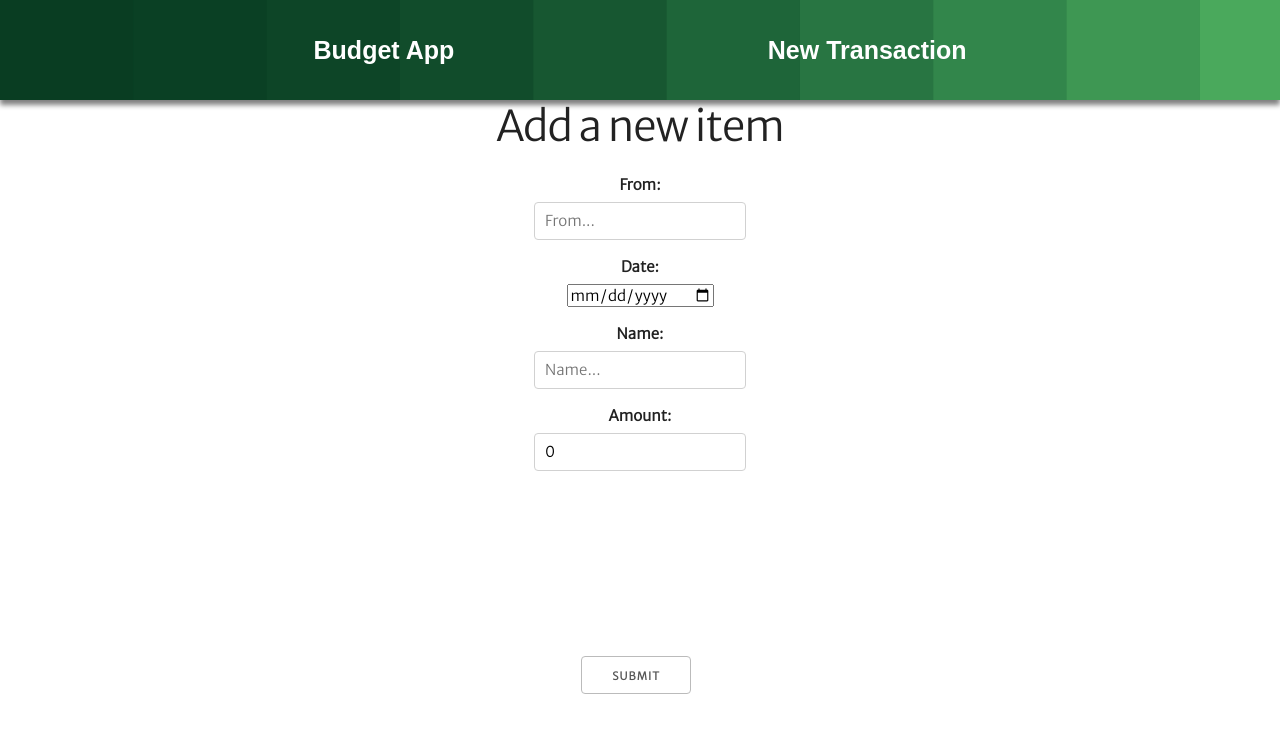
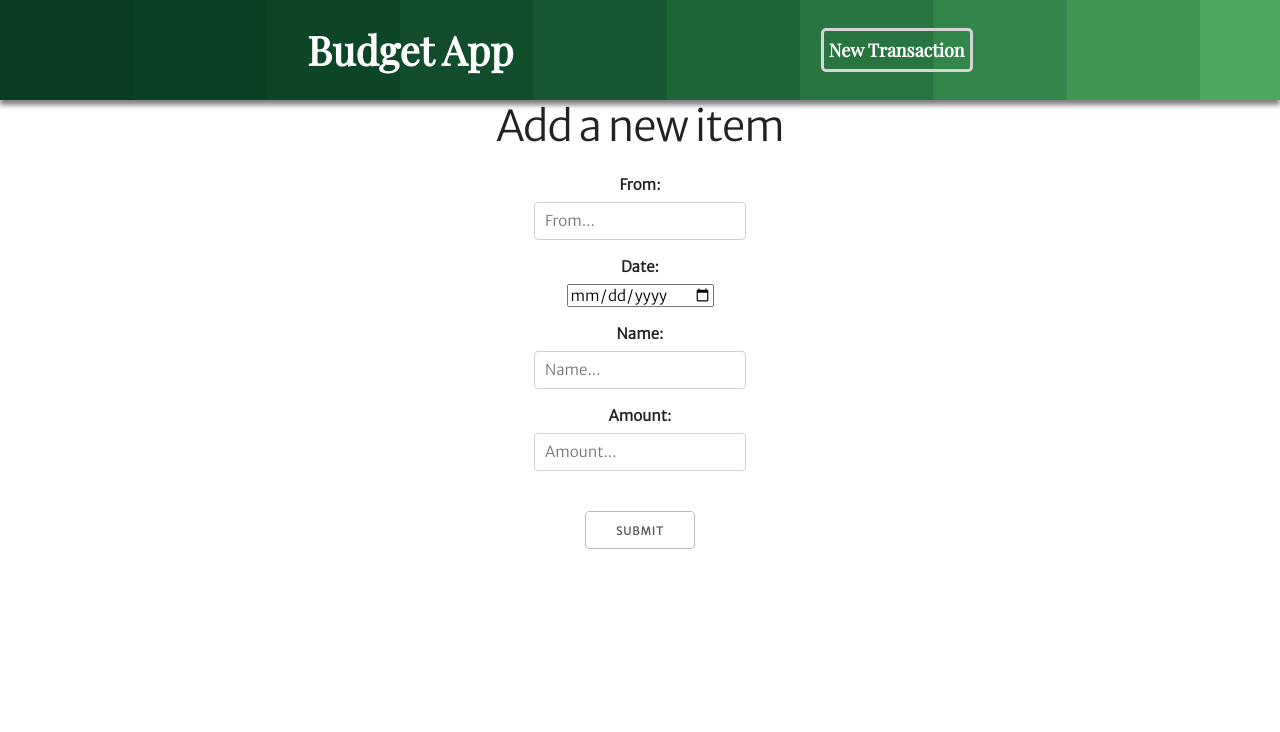
Before and after one commit to yashiazize/Frontend-Budgeting-App, a React (Create React App) app in the folder frontend-budgeting-app/: page /transactions/new in a window 1280 px wide. Shown: the top 732 px of the page. Built offline with nearby package versions, Linux system fonts and the light colour scheme; no server answers.

Commit message:
setup netlify

```diff
--- a/frontend-budgeting-app/src/App.css
+++ b/frontend-budgeting-app/src/App.css
@@ -1,8 +1,8 @@
-@import url('https://fonts.googleapis.com/css2?family=Merriweather+Sans:wght@300&display=swap');
+@import url("https://fonts.googleapis.com/css2?family=Merriweather+Sans:wght@300&display=swap");
 
 .App {
   text-align: center;
-  font-family: 'Merriweather Sans', sans-serif;
+  font-family: "Merriweather Sans", sans-serif;
 }
 
 .transactionsComp li {
@@ -11,6 +11,9 @@
   border-bottom: 2px solid rgb(209, 209, 209);
   margin-top: 10%;
   font-size: 18px;
+  display: flex;
+  justify-content: space-between;
+  width: 35vw;
 }
 
 .indexContainer {
@@ -44,17 +47,14 @@
   display: flex;
   flex-direction: row;
   padding: 14%;
-
 }
 
 .newFormContainer {
   display: flex;
   flex-direction: column;
+
 }
 
 .newFormButton {
   margin: 2%;
-   position: absolute;
-   bottom: 10%;
-   right: 44%;
 }
--- a/frontend-budgeting-app/src/App.js
+++ b/frontend-budgeting-app/src/App.js
@@ -62,7 +62,7 @@ const App = () => {
 
   useEffect(() => {
     fetchLogs();
-  }, []);
+  }, [transactions]);
 
   return (
     <main className="App">
--- a/frontend-budgeting-app/src/Components/EditForm.js
+++ b/frontend-budgeting-app/src/Components/EditForm.js
@@ -73,6 +73,7 @@ const EditForm = (props) => {
           type="text"
           placeholder="Amount..."
         />
+         <br/>
         <input type="submit" />
       </form>
       <Link to={`/transactions/${index}`}> <button>Nevermind</button></Link>
--- a/frontend-budgeting-app/src/Components/NavBar.css
+++ b/frontend-budgeting-app/src/Components/NavBar.css
@@ -1,3 +1,5 @@
+@import url('https://fonts.googleapis.com/css2?family=Playfair+Display&display=swap');
+
 nav {
   display: flex;
   justify-content: space-evenly;
@@ -7,8 +9,8 @@ nav {
   background-size: cover;
   height: 100px;
   align-items: center;
-  font-size: 25px;
-  font-family: Arial, Helvetica, sans-serif;
+  font-size: 40px;
+  font-family: 'Playfair Display', serif;
   box-shadow: 0px 5px 5px grey;
 }
 nav img {
@@ -27,3 +29,10 @@ nav a:hover {
 nav a:link {
   text-decoration: none;
 }
+
+.newLink {
+  font-size: 18px;
+  border: 3px solid rgb(212, 212, 212);
+  padding: 5px;
+  border-radius: 5px;
+}
--- a/frontend-budgeting-app/src/Components/NavBar.js
+++ b/frontend-budgeting-app/src/Components/NavBar.js
@@ -5,7 +5,7 @@ const NavBar = () => {
   return (
     <nav>
       <NavLink to="/">Budget App</NavLink>
-      <NavLink to="/transactions/new">New Transaction</NavLink>
+      <NavLink className="newLink"to="/transactions/new">New Transaction</NavLink>
     </nav>
   );
 };
--- a/frontend-budgeting-app/src/Components/NewForm.js
+++ b/frontend-budgeting-app/src/Components/NewForm.js
@@ -1,16 +1,24 @@
-import { useState } from "react";
-import { withRouter } from "react-router-dom";
+import axios from "axios";
+import { useState, useEffect } from "react";
+import { useParams, withRouter } from "react-router-dom";
+import { apiURL } from "../utl/apiURL";
+const API = apiURL();
 
 const NewForm = (props) => {
+  const { index } = useParams();
   const [transaction, setTransaction] = useState({
     from: "",
     date: "",
     name: "",
-    amount: 0,
+    amount: "",
   });
 
   const handleChange = (e) => {
     setTransaction({...transaction, [e.target.id]: e.target.value})
+  }
+
+  const handleNumber = (e) => {
+    setTransaction({...transaction, amount: Number(e.target.value)})
   }
 
   const handleSubmit = (e) => {
@@ -19,6 +27,7 @@ const NewForm = (props) => {
     addTransaction(transaction);
     history.push("/")
   };
+
 
   return (
     <section className="newFormContainer">
@@ -51,10 +60,11 @@ const NewForm = (props) => {
         <input
           id="amount"
           value={transaction.amount}
-          onChange={handleChange}
-          type="number"
+          onChange={handleNumber}
+          type="text"
           placeholder="Amount..."
         />
+        <br/>
         <input className="newFormButton" type="submit"/>
       </form>
     </section>
```
Also changed, not shown: 2 other files (tests, documents, lock files or other folders). Lines whose indentation alone changed are shown as unchanged.
